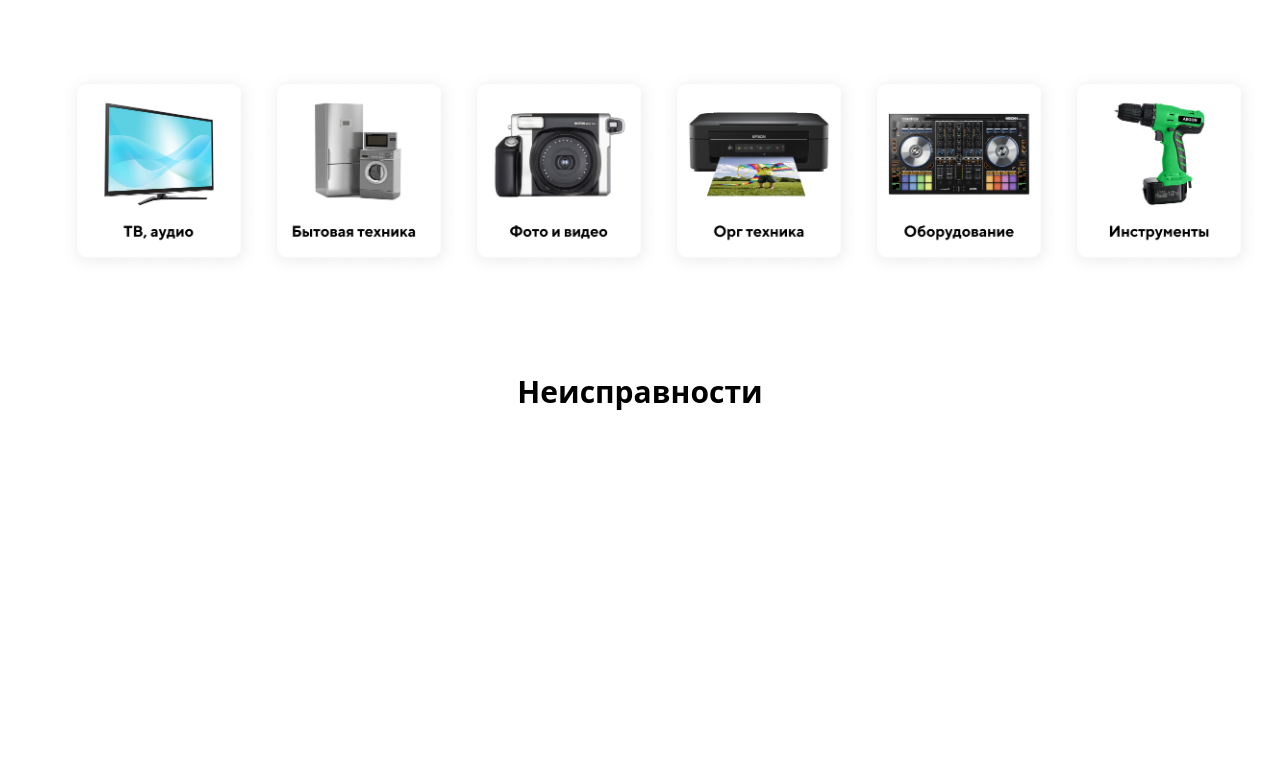
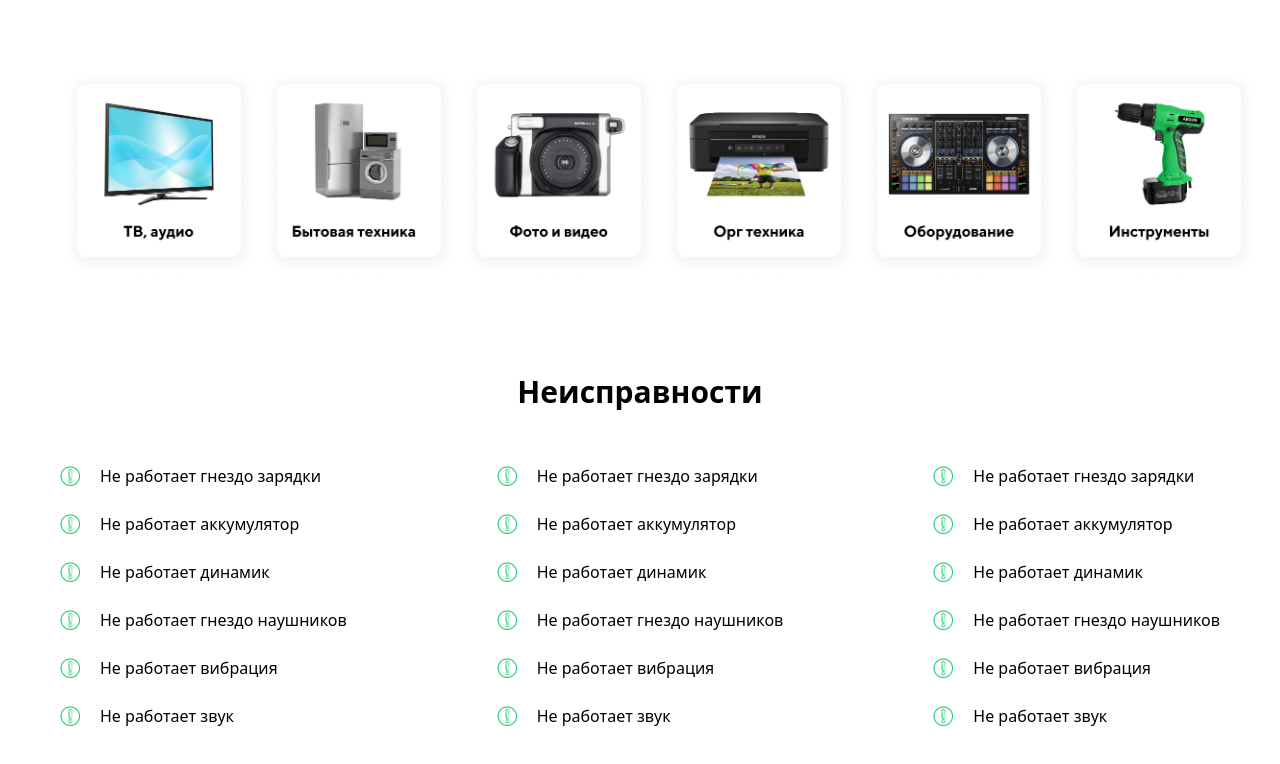
Before and after one commit to Wizards7/TeamWork, a website: page src/ahmad.html in a window 1280 px wide. Shown: the part 1281-2045 px from the top of the page. Before the commit the page ends 1789 px from the top, so only its background shows below. Drawn offline with nearby package versions, Linux system fonts and the light colour scheme; files that its build step writes are made by us from their sources.

Commit message:
ahmad div 4

```diff
--- a/src/ahmad.html
+++ b/src/ahmad.html
@@ -109,7 +109,28 @@
     <h1 class="text-[30px] text-center"> <b>Неисправности</b></h1>
       <div class="max-w-[1200px] m-auto flex justify-between items-center mt-[30px] p-[20px] lg:flex-row flex-col">
      <div>
-        <p></p><br>
+        <p class="flex items-center gap-5"><img src="./imageOfAhmad/image copy 19.png" alt="" width="20">Не работает гнездо зарядки</p><br>
+        <p class="flex items-center gap-5"><img src="./imageOfAhmad/image copy 19.png" alt="" width="20">Не работает аккумулятор</p><br>
+        <p class="flex items-center gap-5"><img src="./imageOfAhmad/image copy 19.png" alt="" width="20">Не работает динамик</p><br>
+        <p class="flex items-center gap-5"><img src="./imageOfAhmad/image copy 19.png" alt="" width="20">Не работает гнездо наушников</p><br>
+        <p class="flex items-center gap-5"><img src="./imageOfAhmad/image copy 19.png" alt="" width="20">Не работает вибрация</p><br>
+        <p class="flex items-center gap-5"><img src="./imageOfAhmad/image copy 19.png" alt="" width="20">Не работает звук</p><br>
+     </div>
+     <div class="lg:block hidden">
+        <p class="flex items-center gap-5"><img src="./imageOfAhmad/image copy 19.png" alt="" width="20">Не работает гнездо зарядки</p><br>
+        <p class="flex items-center gap-5"><img src="./imageOfAhmad/image copy 19.png" alt="" width="20">Не работает аккумулятор</p><br>
+        <p class="flex items-center gap-5"><img src="./imageOfAhmad/image copy 19.png" alt="" width="20">Не работает динамик</p><br>
+        <p class="flex items-center gap-5"><img src="./imageOfAhmad/image copy 19.png" alt="" width="20">Не работает гнездо наушников</p><br>
+        <p class="flex items-center gap-5"><img src="./imageOfAhmad/image copy 19.png" alt="" width="20">Не работает вибрация</p><br>
+        <p class="flex items-center gap-5"><img src="./imageOfAhmad/image copy 19.png" alt="" width="20">Не работает звук</p><br>
+     </div>
+     <div class="lg:block hidden">
+        <p class="flex items-center gap-5"><img src="./imageOfAhmad/image copy 19.png" alt="" width="20">Не работает гнездо зарядки</p><br>
+        <p class="flex items-center gap-5"><img src="./imageOfAhmad/image copy 19.png" alt="" width="20">Не работает аккумулятор</p><br>
+        <p class="flex items-center gap-5"><img src="./imageOfAhmad/image copy 19.png" alt="" width="20">Не работает динамик</p><br>
+        <p class="flex items-center gap-5"><img src="./imageOfAhmad/image copy 19.png" alt="" width="20">Не работает гнездо наушников</p><br>
+        <p class="flex items-center gap-5"><img src="./imageOfAhmad/image copy 19.png" alt="" width="20">Не работает вибрация</p><br>
+        <p class="flex items-center gap-5"><img src="./imageOfAhmad/image copy 19.png" alt="" width="20">Не работает звук</p><br>
      </div>
     </div>
 </body>
```
